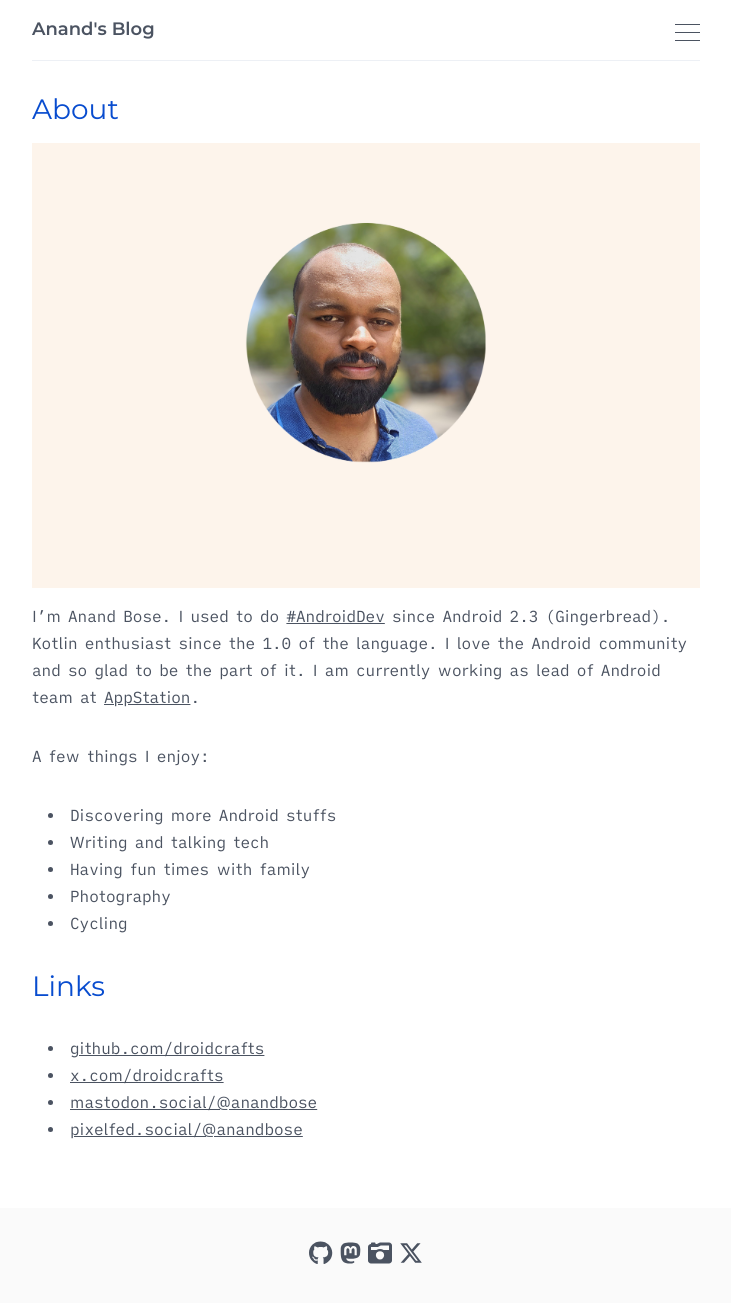
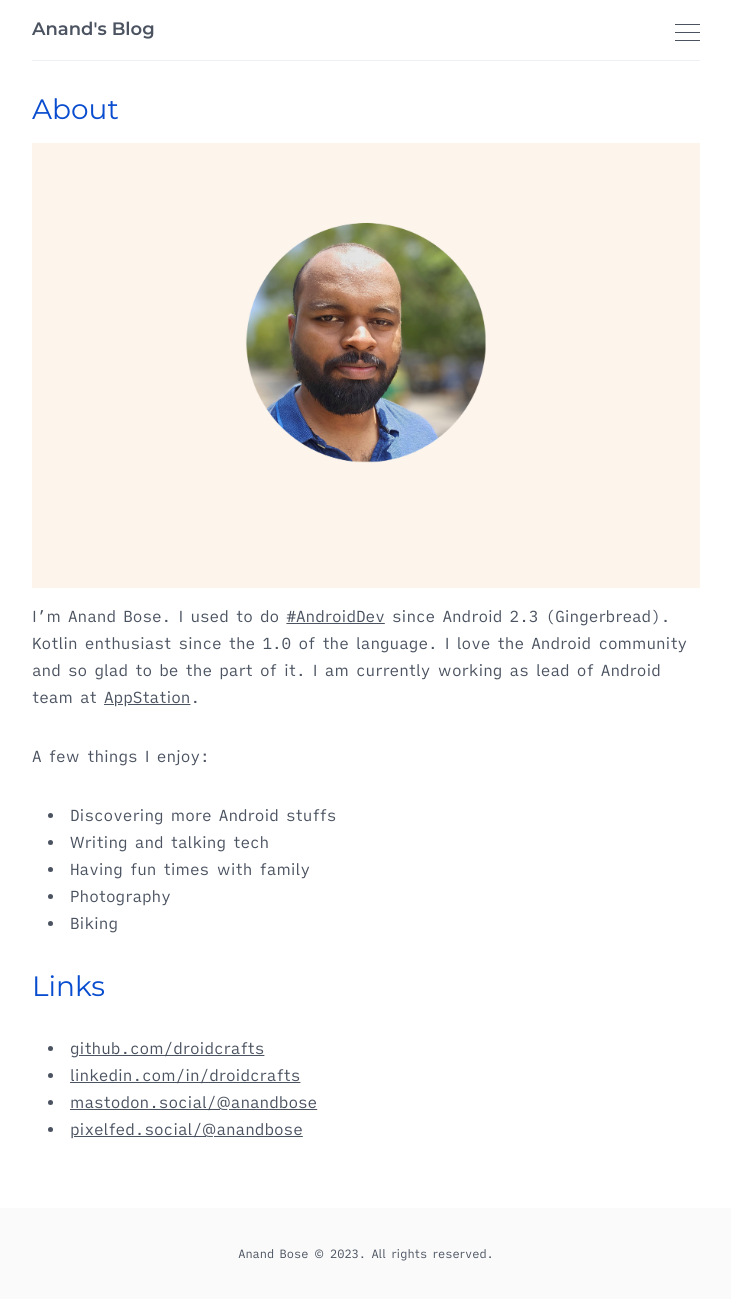
Before and after one commit to anandbosedev/anandbosedev.github.io, a Jekyll site: the page built from _pages/about.md, in a window 1280 px wide. Shown: the whole page, without its empty margins (274-1005 px from the left). Built offline with Jekyll 4.4.1, drawn with Linux system fonts in a browser that asks for light colours.

```diff
--- a/Gemfile
+++ b/Gemfile
@@ -35,3 +35,5 @@ gem "http_parser.rb", "~> 0.6.0", :platforms => [:jruby]
 gem "jekyll-paginate", "~> 1.1"
 
 gem "jekyll-tagging", "~> 1.1"
+
+gem "jekyll-sitemap", "~> 1.4"
--- a/_config.yml
+++ b/_config.yml
@@ -7,10 +7,10 @@
 
 # Site settings
 title:       Anand's Blog
-email:       'anandbose16@gmail.com'
-description: ''
+email:       anandbose16@gmail.com
+description: Anand's Blog
 baseurl:     '' # The subpath of your site, e.g. /blog
-url:         'https://type-jekyll.aspirethemes.com/' # The base hostname & protocol for your site
+url:         'https://droidcrafts.github.io/' # The base hostname & protocol for your site
 twitter:     'https://twitter.com/droidcrafts'
 github:      'https://github.com/droidcrafts'
 instagram:   ''
@@ -28,6 +28,8 @@ sass:
 plugins:
   - jekyll-paginate
   - jekyll/tagging
+  - jekyll-seo-tag
+  - jekyll-sitemap
 
 include:
   - _pages
--- a/_includes/footer.html
+++ b/_includes/footer.html
@@ -1,30 +1,3 @@
-<footer class='c-footer'>
-  <div class='o-grid'>
-    <div class='o-grid__col o-grid__col--full'>
-
-      <ul class='o-plain-list c-social-nav u-text-center'>
-        <li class='c-social-nav__item'>
-          <a href='{{ site.github }}' target='_blank'>
-            <i class="fa-brands fa-github"></i>
-          </a>
-        </li>
-        <li class='c-social-nav__item'>
-          <a href='{{ site.mastodon }}' target='_blank'>
-            <i class="fa-brands fa-mastodon"></i>
-          </a>
-        </li>
-        <li class="c-social-nav__item">
-          <a href="{{ site.pixelfed }}" target="_blank">
-            <i class="fa-solid fa-camera-retro"></i>
-          </a>
-        </li>
-        <li class='c-social-nav__item'>
-          <a href='{{ site.twitter }}' target='_blank'>
-            <i class="fa-brands fa-x-twitter"></i>
-          </a>
-        </li>
-      </ul>
-
-    </div>
-  </div>
+<footer class='c-footer u-text-center'>
+  <span class="u-font-tiny">Anand Bose © 2023. All rights reserved.</span>
 </footer>
--- a/_includes/head.html
+++ b/_includes/head.html
@@ -2,6 +2,7 @@
   <meta charset='utf-8'>
   <meta http-equiv='X-UA-Compatible' content='IE=edge'>
   <meta name='viewport' content='width=device-width, initial-scale=1'>
+  <meta name="keywords" content="kotlin android development google jetpack compose linux dev tutorial guide docker state container" />
 
   <link rel="apple-touch-icon" sizes="180x180" href="/apple-touch-icon.png">
   <link rel="icon" type="image/png" sizes="32x32" href="/favicon-32x32.png">
@@ -10,10 +11,9 @@
   <meta name="msapplication-TileColor" content="#2d89ef">
   <meta name="theme-color" content="#ffffff">
 
-  <title>{% if page.title %}{{ page.title }}{% else %}{{ site.title }}{% endif %}</title>
-  <meta name='description' content="{% if page.excerpt %}{{ page.excerpt | strip_html | strip_newlines | truncate: 160 }}{% else %}{{ site.description }}{% endif %}">
-  <link rel='canonical' href="{{ page.url | replace:'index.html','' | prepend: site.baseurl | prepend: site.url }}">
   <link rel='alternate' type='application/rss+xml' title='{{ site.title }}' href="{{ '/feed.xml' | prepend: site.baseurl | prepend: site.url }}">
+
+  {% seo %}
 
   <style>
     {% capture inlineCSS %}
--- a/_includes/navigation.html
+++ b/_includes/navigation.html
@@ -20,3 +20,21 @@
     LinkedIn
   </a>
 </li>
+<li class='c-nav__item' role='presentation'>
+  <a class='c-nav__link' href='https://mastodon.social/@anandbose' rel='me' target="_blank">
+    <i class="fa-solid fa-arrow-up-right-from-square"></i>
+    Mastodon
+  </a>
+</li>
+<li class='c-nav__item' role='presentation'>
+  <a class='c-nav__link' href='https://pixelfed.social/@anandbose' rel='me' target="_blank">
+    <i class="fa-solid fa-arrow-up-right-from-square"></i>
+    Pixelfed
+  </a>
+</li>
+<li class='c-nav__item' role='presentation'>
+  <a class='c-nav__link' href='/feed.xml' target="_blank">
+    <i class="fa-solid fa-arrow-up-right-from-square"></i>
+    Feed
+  </a>
+</li>
--- a/_layouts/default.html
+++ b/_layouts/default.html
@@ -14,7 +14,7 @@
   </div>
 
   <script src="{{ '/js/jquery-3.1.1.min.js' | prepend: site.baseurl }}"> </script>
-  <script src="{{ '/js/brands.min.js' | prepend: site.baseurl }}">       </script>
+  <!-- <script src="{{ '/js/brands.min.js' | prepend: site.baseurl }}">       </script> -->
   <script src="{{ '/js/solid.min.js' | prepend: site.baseurl }}">        </script>
   <script src="{{ '/js/fontawesome.min.js' | prepend: site.baseurl }}">  </script>
   <script src="{{ '/js/jquery.fitvids.js' | prepend: site.baseurl }}">   </script>
--- a/_pages/about.md
+++ b/_pages/about.md
@@ -11,11 +11,11 @@ A few things I enjoy:
 * Writing and talking tech
 * Having fun times with family
 * Photography
-* Cycling
+* Biking
 
 ## Links
 
 * [github.com/droidcrafts](https://github.com/droidcrafts)
-* [x.com/droidcrafts](https://x.com/droidcrafts)
+* [linkedin.com/in/droidcrafts](https://linkedin.com/in/droidcrafts)
 * [mastodon.social/@anandbose](https://mastodon.social/@anandbose)
 * [pixelfed.social/@anandbose](https://pixelfed.social/@anandbose)
```
Also changed, not shown: _includes/disqus.html (deleted, +0 -19 lines), admin/config.yml (deleted, +0 -20 lines), admin/index.html (deleted, +0 -14 lines), archive.html (added, +15 -0 lines), Gemfile.lock, README.md, 1 other file.
